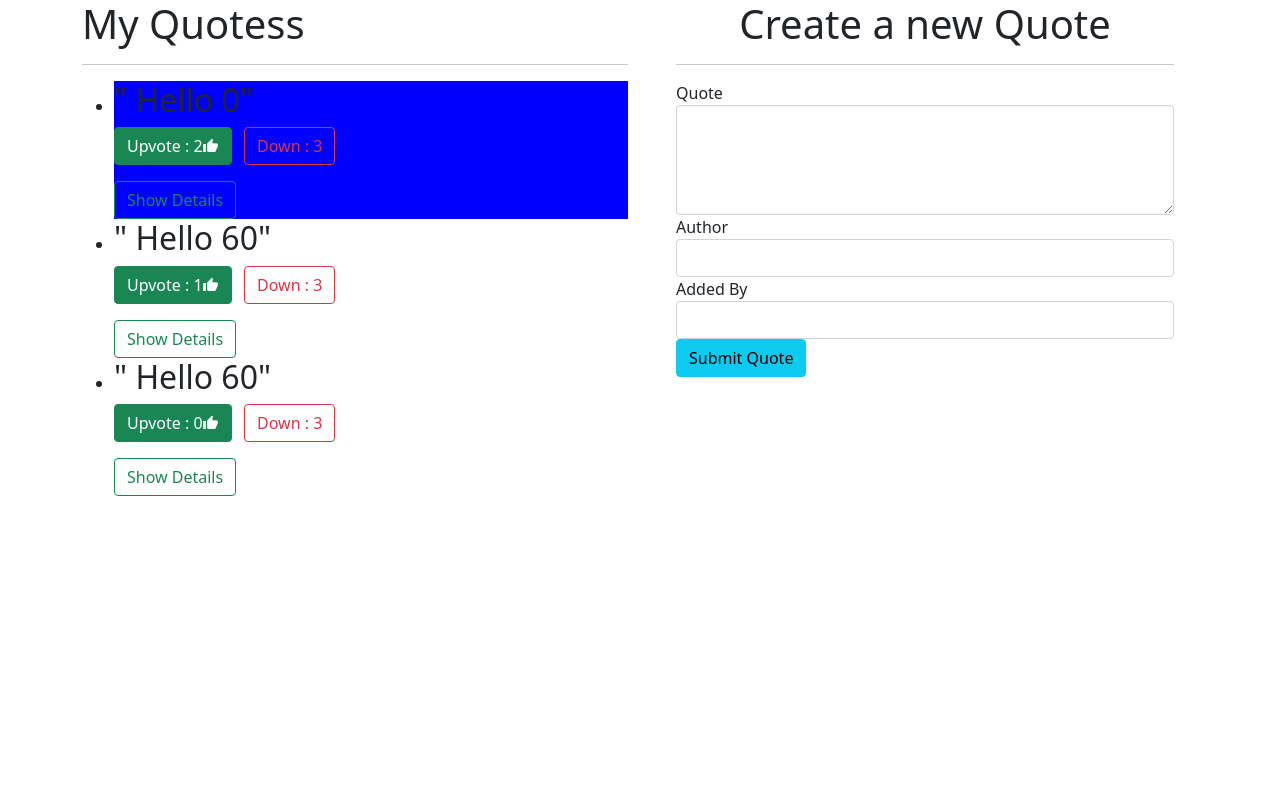
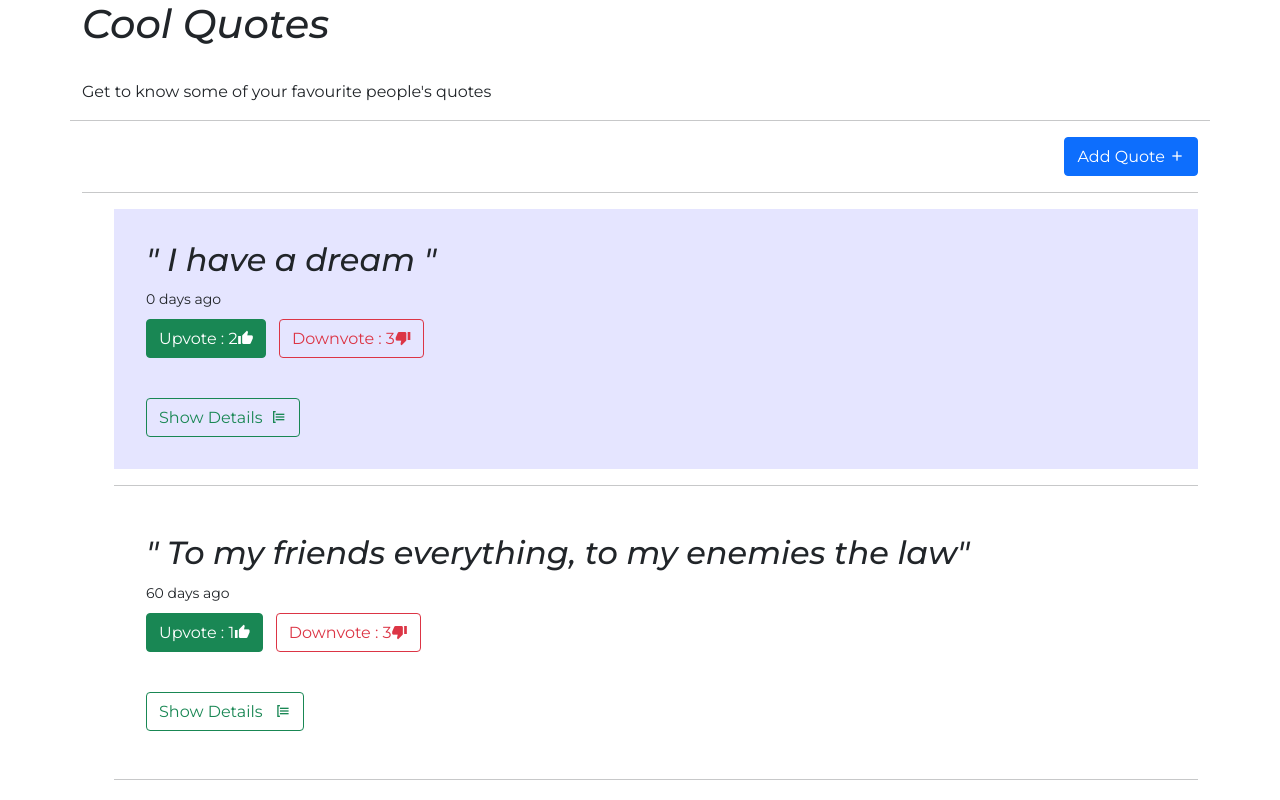
Before and after one commit to ianmwema07/Quotes2, an Angular app: page / in a window 1280 px wide. Shown: the top 800 px of the page. Built offline with nearby package versions, Linux system fonts and the light colour scheme.

Commit message:
add styling

```diff
--- a/src/app/highest-upvote.directive.ts
+++ b/src/app/highest-upvote.directive.ts
@@ -6,7 +6,7 @@ import { Directive, ElementRef } from '@angular/core';
 export class HighestUpvoteDirective {
 
   constructor(private elem:ElementRef) {
-    elem.nativeElement.style.backgroundColor = "blue"
+    elem.nativeElement.style.backgroundColor = "rgba(0,0,255,0.1)"
   }
 
 }
--- a/src/app/quote-form/quote-form.component.html
+++ b/src/app/quote-form/quote-form.component.html
@@ -1,3 +1,19 @@
+
+
+<!-- Button trigger modal -->
+<button type="button" class="btn btn-primary" data-bs-toggle="modal" data-bs-target="#exampleModal">
+  Add Quote <span class="mdi mdi-plus"></span>
+</button>
+
+<!-- Modal -->
+<div class="modal fade" id="exampleModal" tabindex="-1" aria-labelledby="exampleModalLabel" aria-hidden="true">
+  <div class="modal-dialog">
+    <div class="modal-content">
+      <div class="modal-header">
+        <h5 class="modal-title" id="exampleModalLabel">Modal title</h5>
+        <button type="button" class="btn-close" data-bs-dismiss="modal" aria-label="Close"></button>
+      </div>
+      <div class="modal-body">
         <div class="container-fluid">
           <h1 class="text-center">Create a new Quote</h1>
           <hr>
@@ -26,3 +42,11 @@
           <button type="submit" class="btn btn-info" >Submit Quote</button>
           </form>
         </div>
+      </div>
+      <div class="modal-footer">
+        <button type="button" class="btn btn-secondary" data-bs-dismiss="modal">Close</button>
+        <button type="button" class="btn btn-primary">Save changes</button>
+      </div>
+    </div>
+  </div>
+</div>
--- a/src/app/quote/quote-details/quote-details.component.html
+++ b/src/app/quote/quote-details/quote-details.component.html
@@ -2,6 +2,6 @@
   <div class="quote-details">
     <p>Author : {{ quote.author }}</p>
     <p>Submitted By : {{ quote.name }}</p>
-    <button class="btn btn-danger" (click)="quoteDelete(true)" >Delete</button>
+    <button class="btn btn-danger" (click)="quoteDelete(true)" >Delete <span class="mdi mdi-trash-can"></span></button>
   </div>
 </div>
--- a/src/app/quote/quote.component.css
+++ b/src/app/quote/quote.component.css
@@ -0,0 +1,21 @@
+@import url('https://fonts.googleapis.com/css2?family=Montserrat:ital,wght@0,100;0,200;0,300;0,400;0,600;0,700;0,800;0,900;1,100;1,200;1,300;1,400;1,500;1,600;1,700;1,800;1,900&display=swap');
+
+*{
+  font-family: 'Montserrat', sans-serif;
+}
+
+.add-quote{
+  display: flex;
+  justify-content: flex-end;
+}
+
+
+li h2{
+  font-style: italic;
+}
+
+li{
+  list-style-type: none;
+  padding: 2em;
+  border: 1px green;
+}
--- a/src/app/quote/quote.component.html
+++ b/src/app/quote/quote.component.html
@@ -1,8 +1,13 @@
 <div class="container">
+ <i><h1>Cool Quotes</h1></i> <br>
+ <p>Get to know some of your favourite people's quotes</p>
+  <div class="row">
+    <hr>
+    <div class="container add-quote">
+      <app-quote-form (addQuote)="addNewQuote($event)"></app-quote-form>
+    </div>
+    <div class="col-md-12">
 
-  <div class="row">
-    <div class="col-md-6">
-      <h1>My Quotess</h1>
       <hr>
       <ul>
         <div *ngFor="let quote of quotes;let i = index">
@@ -11,28 +16,32 @@
           </div>
           <ng-template #highlight>
             <li appHighestUpvote >
-              <h2> " {{ quote.quote }} {{ quote.createDate |dayCount }}"</h2>
-                <button class="btn btn-success" (click)="upVote(i)">Upvote : {{ quote.upvote }}<span class="mdi mdi-thumb-up"></span></button>&nbsp;&nbsp;
-                <button class="btn btn-outline-danger" (click)="downVote(i)">Down : {{ quote.downvote }}</button><br>
-                <button class="btn btn-outline-success mt-3" (click)="showDetails(i)" >Show Details</button>
+              <h2> " {{ quote.quote }} "</h2> <small class="mb-10">{{ quote.createDate |dayCount }} days ago</small> <br>
+                <div class="mt-2">
+                  <button class="btn btn-success" (click)="upVote(i)">Upvote : {{ quote.upvote }}<span class="mdi mdi-thumb-up"></span></button>&nbsp;&nbsp;
+                  <button class="btn btn-outline-danger" (click)="downVote(i)">Downvote : {{ quote.downvote }}<span class="mdi mdi-thumb-down"></span></button>
+                </div>
+                <br>
+                <button class="btn btn-outline-success mt-3" (click)="showDetails(i)" >Show Details &nbsp;<span class="mdi mdi-format-list-group"></span></button>
                 <app-quote-details *ngIf="quote.showDetails" [quote]="quote" (isComplete)="deleteQuote($event,i)"></app-quote-details>
             </li>
+            <hr>
           </ng-template>
           <ng-template #empty>
             <li>
-              <h2> " {{ quote.quote }} {{ quote.createDate |dayCount }}"</h2>
+              <h2> " {{ quote.quote }}"</h2> <small class="mb-10">{{ quote.createDate |dayCount }} days ago</small> <br>
+              <div class="mt-2">
                 <button class="btn btn-success" (click)="upVote(i)">Upvote : {{ quote.upvote }}<span class="mdi mdi-thumb-up"></span></button>&nbsp;&nbsp;
-                <button class="btn btn-outline-danger" (click)="downVote(i)">Down : {{ quote.downvote }}</button><br>
-                <button class="btn btn-outline-success mt-3" (click)="showDetails(i)" >Show Details</button>
+                <button class="btn btn-outline-danger" (click)="downVote(i)">Downvote : {{ quote.downvote }}<span class="mdi mdi-thumb-down"></span></button>
+              </div><br>
+                <button class="btn btn-outline-success mt-3" (click)="showDetails(i)" >Show Details &nbsp; <span class="mdi mdi-format-list-group"></span></button>
                 <app-quote-details *ngIf="quote.showDetails" [quote]="quote" (isComplete)="deleteQuote($event,i)"></app-quote-details>
             </li>
+            <hr>
           </ng-template>
 
         </div>
       </ul>
     </div>
-    <div class="col-md-6">
-      <app-quote-form (addQuote)="addNewQuote($event)"></app-quote-form>
-    </div>
   </div>
 </div>
--- a/src/app/quote/quote.component.ts
+++ b/src/app/quote/quote.component.ts
@@ -8,8 +8,8 @@ import { Quote } from '../quote';
 })
 export class QuoteComponent implements OnInit {
   quotes:Quote[] = [
-    new Quote(1,"Hello","Ian","Jack",2, 3, new Date(2022,4,7)),
-    new Quote(2,"Hello","Harry", "Tess",1,3, new Date(2022,1,8)),
+    new Quote(1,"I have a dream","Martin Luther King","Jack",2, 3, new Date(2022,4,7)),
+    new Quote(2,"To my friends everything, to my enemies the law","Vladmir Putin", "Tess",1,3, new Date(2022,1,8)),
     new Quote(1,"Hello","Harry", "Tess",0,3, new Date(2022,1,8)),
   ];
 
--- a/src/index.html
+++ b/src/index.html
@@ -8,6 +8,8 @@
   <link rel="icon" type="image/x-icon" href="favicon.ico">
   <link href="https://cdn.jsdelivr.net/npm/bootstrap@5.0.2/dist/css/bootstrap.min.css" rel="stylesheet" integrity="sha384-EVSTQN3/azprG1Anm3QDgpJLIm9Nao0Yz1ztcQTwFspd3yD65VohhpuuCOmLASjC" crossorigin="anonymous">
   <link rel="stylesheet" href="//cdn.jsdelivr.net/npm/@mdi/font@6.5.95/css/materialdesignicons.min.css">
+  <script src="https://cdn.jsdelivr.net/npm/@popperjs/core@2.10.2/dist/umd/popper.min.js" integrity="sha384-7+zCNj/IqJ95wo16oMtfsKbZ9ccEh31eOz1HGyDuCQ6wgnyJNSYdrPa03rtR1zdB" crossorigin="anonymous"></script>
+<script src="https://cdn.jsdelivr.net/npm/bootstrap@5.1.3/dist/js/bootstrap.min.js" integrity="sha384-QJHtvGhmr9XOIpI6YVutG+2QOK9T+ZnN4kzFN1RtK3zEFEIsxhlmWl5/YESvpZ13" crossorigin="anonymous"></script>
 </head>
 <body>
   <app-root></app-root>
```
Lines whose indentation alone changed are shown as unchanged.
